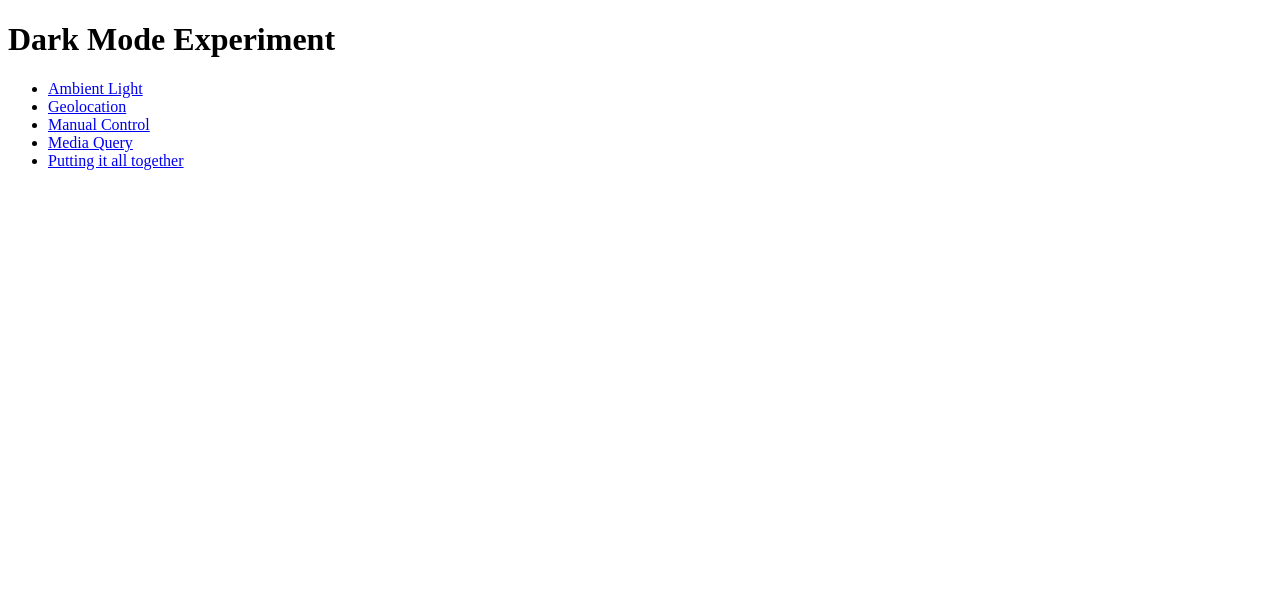
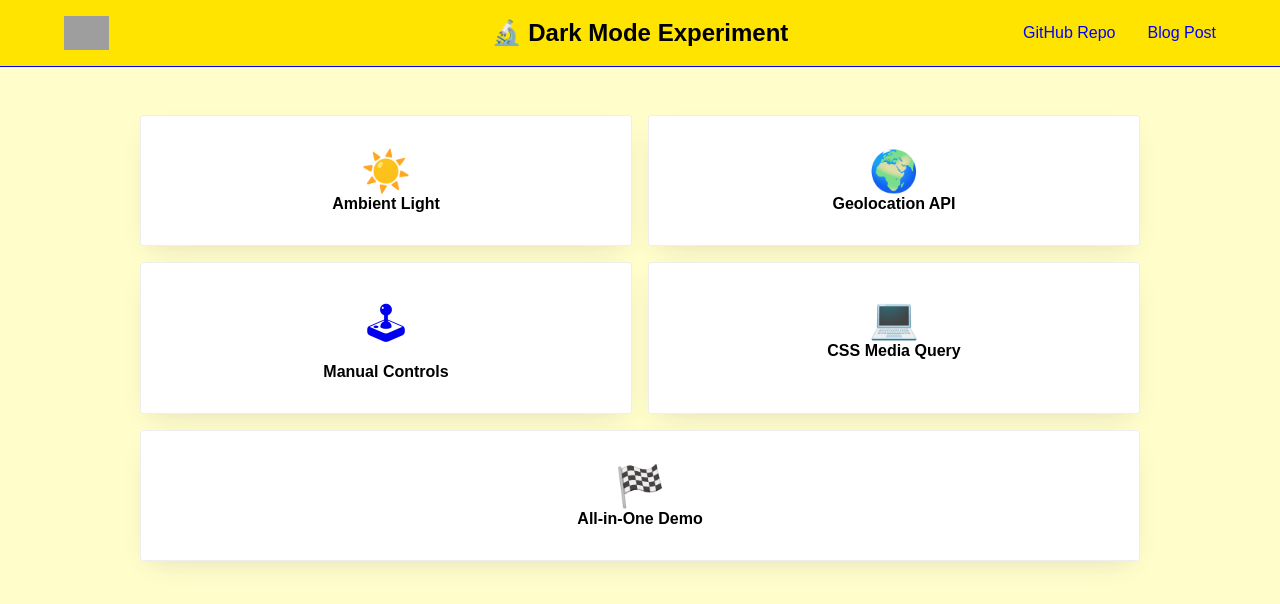
Before and after one commit to voorhoede/experiment-dark-mode, a website: page src/index.html in a window 1280 px wide. Drawn offline with Linux system fonts and the light colour scheme; grey boxes are pictures that could not be loaded.

Commit message:
Index page v1

```diff
--- /dev/null
+++ b/src/index.css
@@ -0,0 +1,108 @@
+body {
+  background-color: #fffeca;
+  font-family: sans-serif;
+  margin: 0;
+  padding: 0;
+}
+
+header {
+  align-items: center;
+  background-color: #ffe400;
+  display: grid;
+  grid-template-columns: 1fr 1fr 1fr;
+  justify-content: space-between;
+  padding: 1rem 5%;
+  border-bottom: 1px solid blue;
+}
+
+header img {
+  height: 2.125rem;
+}
+
+header h1 {
+  font-size: 1.5rem;
+  margin: 0;
+  text-align: center;
+}
+
+header ul {
+  display: flex;
+  justify-content: flex-end;
+  list-style: none;
+  margin: 0;
+}
+
+header li {
+  margin-left: 2em;
+}
+
+header a {
+  text-decoration: none;
+  color: #0000ff;
+}
+
+header a:hover {
+  text-decoration: underline;
+}
+
+main {
+  display: grid;
+  grid-gap: 1rem;
+  grid-template-columns: 1fr 1fr;
+  margin: 2rem auto;
+  max-width: 1000px;
+  padding: 1rem;
+  text-align: center;
+  width: 90%;
+}
+
+article {
+  background-color: white;
+  border-radius: 3px;
+  border: 1px solid #eee;
+  box-shadow: 0 10px 25px -10px rgba(72, 29, 99, 0.15);
+  padding: 2rem;
+}
+
+article:last-of-type {
+  grid-column-start: 1;
+  grid-column-end: 3;
+}
+
+article a {
+  text-decoration: none;
+}
+
+article p,
+article h2 {
+  margin: 0;
+}
+
+article p {
+  font-size: 2.5rem;
+}
+
+article h2 {
+  font-size: 1rem;
+  color: black;
+}
+
+@media only screen and (max-width: 720px) {
+  header {
+    display: block;
+    text-align: center;
+  }
+
+  header h1 {
+    margin-top: 0.5rem;
+  }
+
+  header ul {
+    justify-content: center;
+    margin-top: 1rem;
+  }
+
+  header li:first-of-type {
+    margin: 0;
+  }
+}
--- a/src/index.html
+++ b/src/index.html
@@ -1,29 +1,61 @@
 <!DOCTYPE html>
 <html lang="en">
   <head>
-  <meta charset="UTF-8">
-  <meta name="viewport" content="width=device-width, initial-scale=1.0">
-  <meta http-equiv="X-UA-Compatible" content="ie=edge">
+    <meta charset="UTF-8" />
+    <meta name="viewport" content="width=device-width, initial-scale=1.0" />
+    <meta http-equiv="X-UA-Compatible" content="ie=edge" />
     <title>Dark Mode Experiment</title>
+    <link rel="stylesheet" href="./index.css" />
   </head>
   <body>
-  <h1>Dark Mode Experiment</h1>
+    <header>
+      <img
+        src="https://www.voorhoede.nl/images/logo-with-text.svg"
+        alt="De Voorhoede - Logo"
+      />
+      <h1>🔬 Dark Mode Experiment</h1>
+      <nav>
         <ul>
           <li>
-      <a href="/ambient-light/">Ambient Light</a>
+            <a href="https://github.com/voorhoede/experiment-dark-mode"
+              >GitHub Repo</a
+            >
           </li>
-    <li>
-      <a href="/geolocation/">Geolocation</a>
-    </li>
-    <li>
-      <a href="/manual-control/">Manual Control</a>
-    </li>
-    <li>
-      <a href="/media-query/">Media Query</a>
-    </li>
-    <li>
-      <a href="/all-in-one/">Putting it all together</a>
-    </li>
+          <li><a href="">Blog Post</a></li>
         </ul>
+      </nav>
+    </header>
+    <main>
+      <article>
+        <a href="/src/ambient-light/">
+          <p>☀️</p>
+          <h2>Ambient Light</h2>
+        </a>
+      </article>
+      <article>
+        <a href="/src/geolocation/">
+          <p>🌍</p>
+          <h2>Geolocation API</h2>
+        </a>
+      </article>
+      <article>
+        <a href="/src/manual-control/">
+          <p>🕹</p>
+          <h2>Manual Controls</h2>
+        </a>
+      </article>
+      <article>
+        <a href="/src/ambient-light/">
+          <p>💻</p>
+          <h2>CSS Media Query</h2>
+        </a>
+      </article>
+      <article>
+        <a href="/src/all-in-one/">
+          <p>🏁</p>
+          <h2>All-in-One Demo</h2>
+        </a>
+      </article>
+    </main>
   </body>
 </html>
```
Lines whose indentation alone changed are shown as unchanged.
